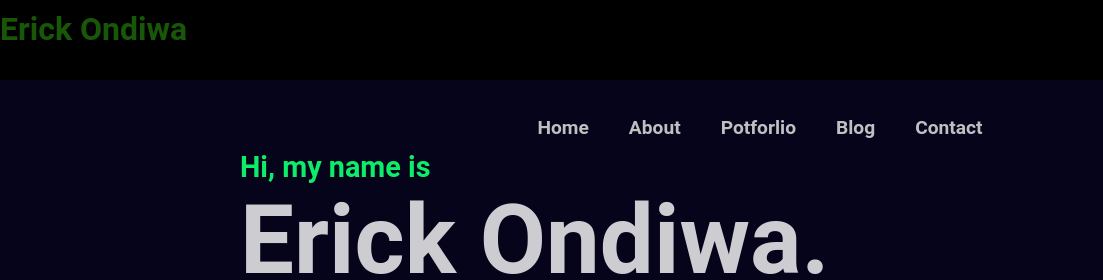
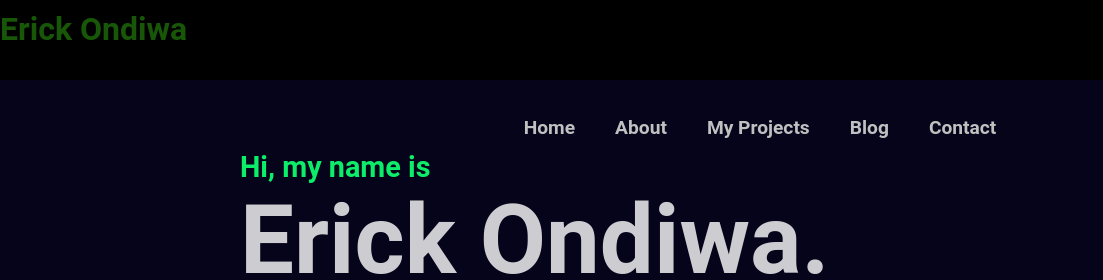
Before and after one commit to Erick-Ondiwa/Potforlio-Website, a plain HTML site: page index.html in a window 1280 px wide. Shown: the top 280 px of the page, 0-1103 px from the left. Drawn offline with Linux system fonts and the light colour scheme.

Commit message:
Made some modifications

```diff
--- a/index.html
+++ b/index.html
@@ -33,7 +33,7 @@
    <ul>
      <li><a href="index.html">Home</a></li>
      <li><a href="about.html">About</a></li>
-     <li><a href="potforlio.html">Potforlio</a></li>
+     <li><a href="potforlio.html">My Projects</a></li>
      <li><a href="https://erickondiwa.wordpress.com/" target="_blank">Blog</a></li>
      <li><a href="contact.html">Contact</a></li>
    </ul>
```
